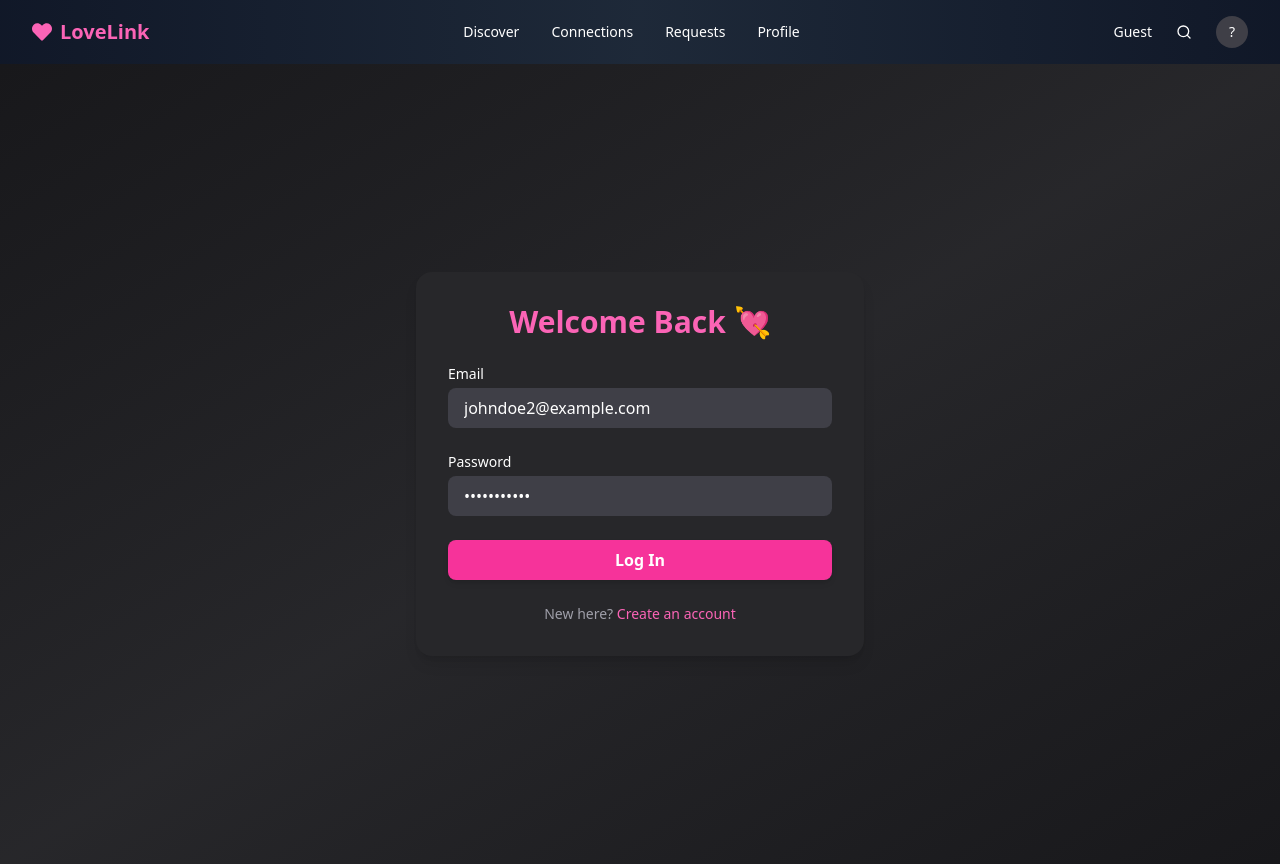
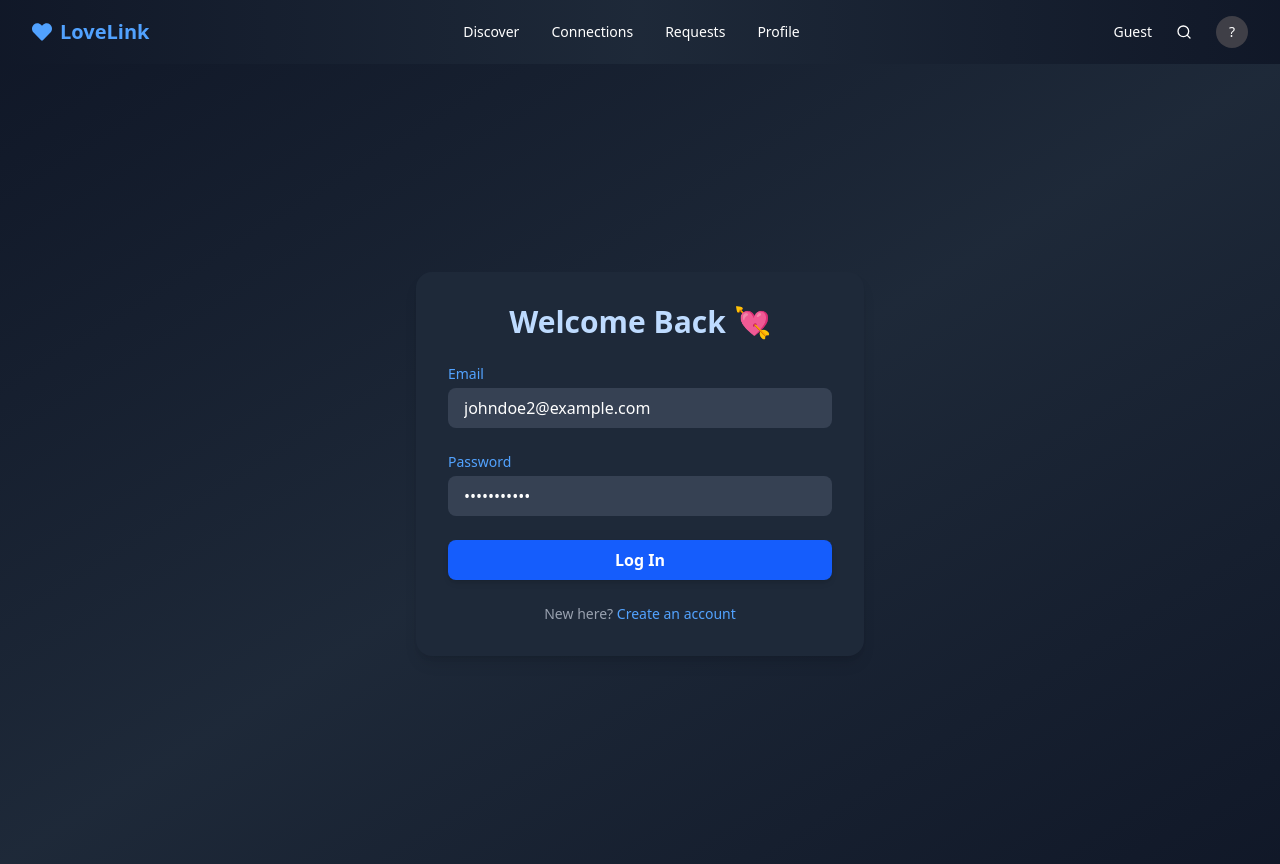
Before and after one commit to Sanjeev12357/HingeClone, a React (Vite) app: page /login in a window 1280 px wide. Built offline with nearby package versions, Linux system fonts and the light colour scheme; no server answers.

Commit message:
removefeed action reducer addded

```diff
--- a/src/components/Feed.jsx
+++ b/src/components/Feed.jsx
@@ -2,7 +2,7 @@ import React, { useEffect, useState, useCallback } from 'react';
 import { BASE_URL } from '../utils/constants';
 import axios from 'axios';
 import { useDispatch, useSelector } from 'react-redux';
-import { addFeed } from '../utils/feedSlice';
+import { addFeed, removeFeed } from '../utils/feedSlice';
 import { Heart, Zap, User, MapPin, Calendar, Star } from 'lucide-react';
 import { motion, AnimatePresence } from 'framer-motion';
 import { FaRegObjectGroup } from 'react-icons/fa';
@@ -38,6 +38,8 @@ export const Feed = () => {
         const toUserId = current._id;
         await axios.post(`${BASE_URL}/request/send/${status}/${toUserId}`, {  }, { withCredentials: true });
       console.log(`Action ${status} performed on user ${current._id}`);
+      // Optionally, you can update the feed state here if needed
+      dispatch(removeFeed(current._id));
     } catch (e) {
       console.error('action error', e);
     } finally {
--- a/src/components/Login.jsx
+++ b/src/components/Login.jsx
@@ -69,21 +69,21 @@ const Login = () => {
   };
 
   return (
-    <div className="min-h-screen flex items-center justify-center bg-gradient-to-br from-zinc-900 via-zinc-800 to-zinc-900 text-white px-4">
-      <div className="w-full max-w-md bg-zinc-800 p-8 rounded-2xl shadow-lg">
-        <h2 className="text-3xl font-bold text-center text-pink-400 mb-6">
+    <div className="min-h-screen flex items-center justify-center bg-gradient-to-br from-gray-900 via-gray-800 to-gray-900  text-white px-4">
+      <div className="w-full max-w-md bg-gray-800 border-gray-700 p-8 rounded-2xl shadow-lg">
+        <h2 className="text-3xl font-bold text-center text-blue-200 mb-6">
           Welcome Back 💘
         </h2>
         <form onSubmit={handleSubmit} className="space-y-6">
           {/* Email */}
           <div>
-            <label className="block text-sm mb-1">Email</label>
+            <label className="block text-blue-400 text-sm mb-1">Email</label>
             <input
               type="email"
               name="emailId"
               value={formData.emailId}
               onChange={handleChange}
-              className={`w-full px-4 py-2 bg-zinc-700 rounded-lg focus:outline-none focus:ring-2 ${
+              className={`w-full px-4 py-2 bg-gray-700 rounded-lg focus:outline-none focus:ring-2 ${
                 errors.emailId ? "focus:ring-red-400" : "focus:ring-pink-400"
               }`}
               required
@@ -95,13 +95,13 @@ const Login = () => {
 
           {/* Password */}
           <div>
-            <label className="block text-sm mb-1">Password</label>
+            <label className="block text-blue-400 text-sm mb-1">Password</label>
             <input
               type="password"
               name="password"
               value={formData.password}
               onChange={handleChange}
-              className={`w-full px-4 py-2 bg-zinc-700 rounded-lg focus:outline-none focus:ring-2 ${
+              className={`w-full px-4 py-2 bg-gray-700 rounded-lg focus:outline-none focus:ring-2 ${
                 errors.password ? "focus:ring-red-400" : "focus:ring-pink-400"
               }`}
               required
@@ -119,15 +119,15 @@ const Login = () => {
           {/* Submit */}
           <button
             type="submit"
-            className="w-full bg-pink-500 hover:bg-pink-600 transition py-2 rounded-lg font-semibold text-white shadow-md"
+            className="w-full bg-blue-600 hover:bg-blue-700 transition py-2 rounded-lg font-semibold text-white shadow-md"
           >
             Log In
           </button>
         </form>
 
-        <p className="text-center text-sm text-zinc-400 mt-6">
+        <p className="text-center text-sm text-gray-400 mt-6">
           New here?{" "}
-          <Link to="/signup" className="text-pink-400 hover:underline">
+          <Link to="/signup" className="text-blue-400 hover:underline">
             Create an account
           </Link>
         </p>
--- a/src/components/NavBar.jsx
+++ b/src/components/NavBar.jsx
@@ -31,7 +31,7 @@ const Navbar = () => {
       <div className="max-w-7xl mx-auto px-4 sm:px-6 lg:px-8">
         <div className="flex justify-between items-center h-16">
           {/* Logo */}
-          <div className="flex items-center space-x-2 text-pink-400 font-bold text-xl">
+          <div className="flex items-center space-x-2 text-blue-400 font-bold text-xl">
             <FaHeart />
             <Link to="/">LoveLink</Link>
           </div>
--- a/src/components/SignUpForm.jsx
+++ b/src/components/SignUpForm.jsx
@@ -3,6 +3,7 @@ import { motion, AnimatePresence } from 'framer-motion';
 import { ArrowRight, ArrowLeft, Camera, User, Mail, Lock, Calendar, Heart, Smile, CheckCircle, Loader2, X, Plus } from 'lucide-react';
 import axios from 'axios';
 import { BASE_URL } from '../utils/constants';
+import { Link } from 'react-router-dom';
 
 export default function SignupForm() {
   const [currentStep, setCurrentStep] = useState(1);
@@ -653,6 +654,7 @@ export default function SignupForm() {
           </div>
         </form>
 
+
         {/* Fill demo data button */}
         <div className="mt-6 text-center">
           <button
@@ -663,6 +665,12 @@ export default function SignupForm() {
             Fill with demo data
           </button>
         </div>
+        <p className="text-center text-sm text-gray-400 mt-6">
+          Already have an account?{" "}
+          <Link to="/login" className="text-blue-400 hover:underline">
+            Login
+          </Link>
+        </p>
       </motion.div>
     </div>
   );
--- a/src/utils/feedSlice.js
+++ b/src/utils/feedSlice.js
@@ -8,7 +8,8 @@ const feedSlice=createSlice({
             return action.payload;
         },
         removeFeed:(state,action)=>{
-            return null
+            const newArr=state.filter(feed=>feed._id!==action.payload);
+            return newArr;
         }
     }
 });
```
